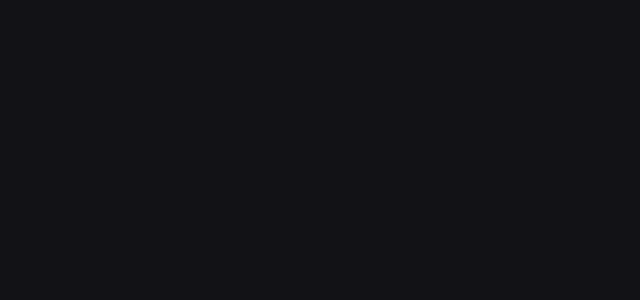
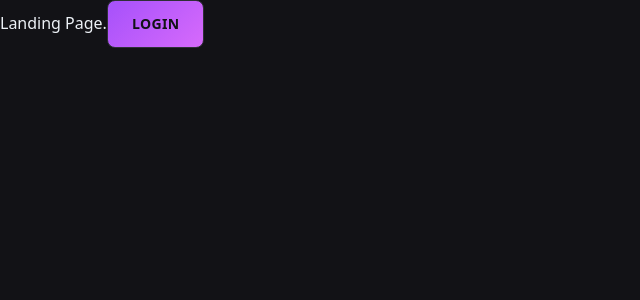
Before and after one commit to MayurAnkushrao/KnockoutZone, a React (Vite) app in the folder AppUi/: page / in a window 1280 px wide. Shown: the top 300 px of the page, without its empty margins (0-640 px from the left). Built offline with nearby package versions, Linux system fonts and the light colour scheme.

Commit message:
Fix: Correct path mistake for the button component

```diff
--- a/AppUi/src/help/ButtonHelp.jsx
+++ b/AppUi/src/pages/help/ButtonHelp.jsx
@@ -1,5 +1,5 @@
 import React from 'react';
-import Button from '../components/common/Buttons/ButtonComponent';
+import Button from '../../components/common/Buttons/ButtonComponent';
 import { Play, Download, Settings, Trash2 } from "lucide-react";
 
 const ButtonHelp = () => {
@@ -216,7 +216,7 @@ const ButtonHelp = () => {
           <div className="mt-8 p-4 bg-muted rounded-lg">
             <p className="text-sm text-muted-foreground">
               <strong>Note:</strong> This is a development help page for testing the Button component.
-              The component is located at <code>/src/utils/ButtonComponent.jsx</code> and uses default export.
+              The component is located at <code>/src/components/common/Button/ButtonComponent.jsx</code> and uses default export.
             </p>
           </div>
         </div>
--- a/AppUi/src/pages/landing.jsx
+++ b/AppUi/src/pages/landing.jsx
@@ -1,6 +1,9 @@
 import React from "react";
+import Button from "../components/common/Buttons/ButtonComponent";
 
 export default function Landing() {
   return <div>
+    Landing Page.
+    <Button variant='secondary'>Login</Button>
     </div>;
 }
--- a/AppUi/src/routes/dev/DevRoutes.jsx
+++ b/AppUi/src/routes/dev/DevRoutes.jsx
@@ -1,5 +1,5 @@
 import { Route } from "react-router-dom";
-import ButtonHelp from "../../help/ButtonHelp";
+import ButtonHelp from "../../pages/help/ButtonHelp";
 
 const DevRoutes = () => {
   return (
```
Also changed, not shown: AppUi/src/components/common/Buttons/ButtonComponent.README.md (+1 -1 lines).
